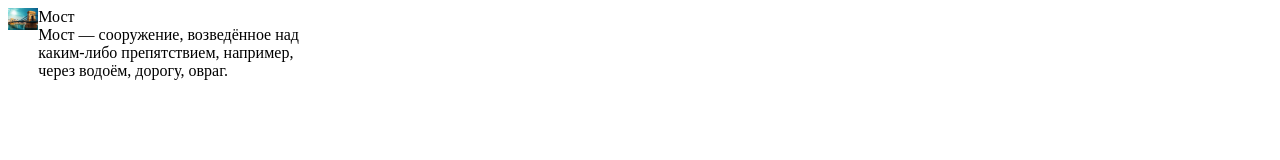
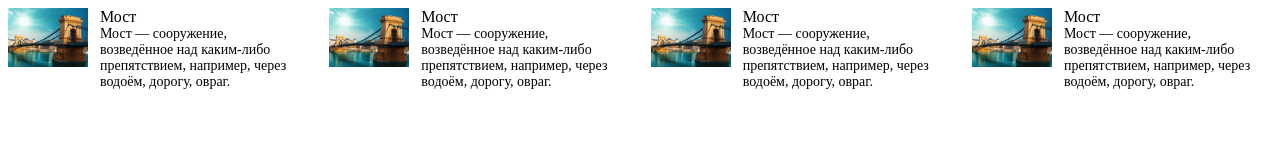
Before and after one commit to NovitskiyGeorge/commentList, a website built with Parcel: page src/index.html in a window 1280 px wide. Built offline with nearby package versions, Linux system fonts and the light colour scheme.

Commit message:
media 720px

```diff
--- a/src/index.html
+++ b/src/index.html
@@ -14,8 +14,35 @@
         <img src="bridge.jpg" alt="" class="comment__img">
       </div>
       <div class="comment__wrapper">
-        <div class="comment__title">Мост</div>
-        <div class="comment__descr">Мост — сооружение, возведённое над каким-либо препятствием, например, через водоём, дорогу, овраг.</div>
+        <div class="comment__wrapper__title">Мост</div>
+        <div class="comment__wrapper__descr">Мост — сооружение, возведённое над каким-либо препятствием, например, через водоём, дорогу, овраг.</div>
+      </div>
+    </div>
+    <div class="comment__item">
+      <div class="comment__wrapper-img">
+        <img src="bridge.jpg" alt="" class="comment__img">
+      </div>
+      <div class="comment__wrapper">
+        <div class="comment__wrapper__title">Мост</div>
+        <div class="comment__wrapper__descr">Мост — сооружение, возведённое над каким-либо препятствием, например, через водоём, дорогу, овраг.</div>
+      </div>
+    </div>
+    <div class="comment__item">
+      <div class="comment__wrapper-img">
+        <img src="bridge.jpg" alt="" class="comment__img">
+      </div>
+      <div class="comment__wrapper">
+        <div class="comment__wrapper__title">Мост</div>
+        <div class="comment__wrapper__descr">Мост — сооружение, возведённое над каким-либо препятствием, например, через водоём, дорогу, овраг.</div>
+      </div>
+    </div>
+    <div class="comment__item">
+      <div class="comment__wrapper-img">
+        <img src="bridge.jpg" alt="" class="comment__img">
+      </div>
+      <div class="comment__wrapper">
+        <div class="comment__wrapper__title">Мост</div>
+        <div class="comment__wrapper__descr">Мост — сооружение, возведённое над каким-либо препятствием, например, через водоём, дорогу, овраг.</div>
       </div>
     </div>
   </div>
--- a/src/scss/mixins.scss
+++ b/src/scss/mixins.scss
@@ -8,7 +8,7 @@
     }
 
     @else if $size==md {
-        @media (min-width: 720px) {
+        @media (max-width: 720px) {
             @content;
         }
     }
--- a/src/style.scss
+++ b/src/style.scss
@@ -1,30 +1,39 @@
 @import './scss/theme.scss';
 @import './scss/mixins.scss';
 
-.wrapper-content {
-    max-width: 1200px;
-    margin: 0 auto;
-
-    @include for-size(sm) {
-        max-width: 90%;
-    }
-}
-
-
-
 .comment {
     display: flex;
-
+    justify-content: space-between;
+    @include for-size(md) {
+        flex-direction: column;
+    }
     &__item {
         display: flex;
-        width: 300px;
-        height: auto;
+        min-width: 300px;
+        @include for-size(md) {
+            margin-top: 80px;
+            &:first-child {
+                margin-top: 0;
+            }
+        }
     }
-
     &__wrapper-img {
         width: 80px;
+        margin-right: 12px;
     }
     &__img {
         width: 100%;
     }
+    &__wrapper {
+        width: 200px;
+        display: flex;
+        flex-direction: column;
+        &__title {
+            font-size: 16px;
+        }
+        &__descr {
+            font-size: 14px;
+        }
+    }
+
 }
```
